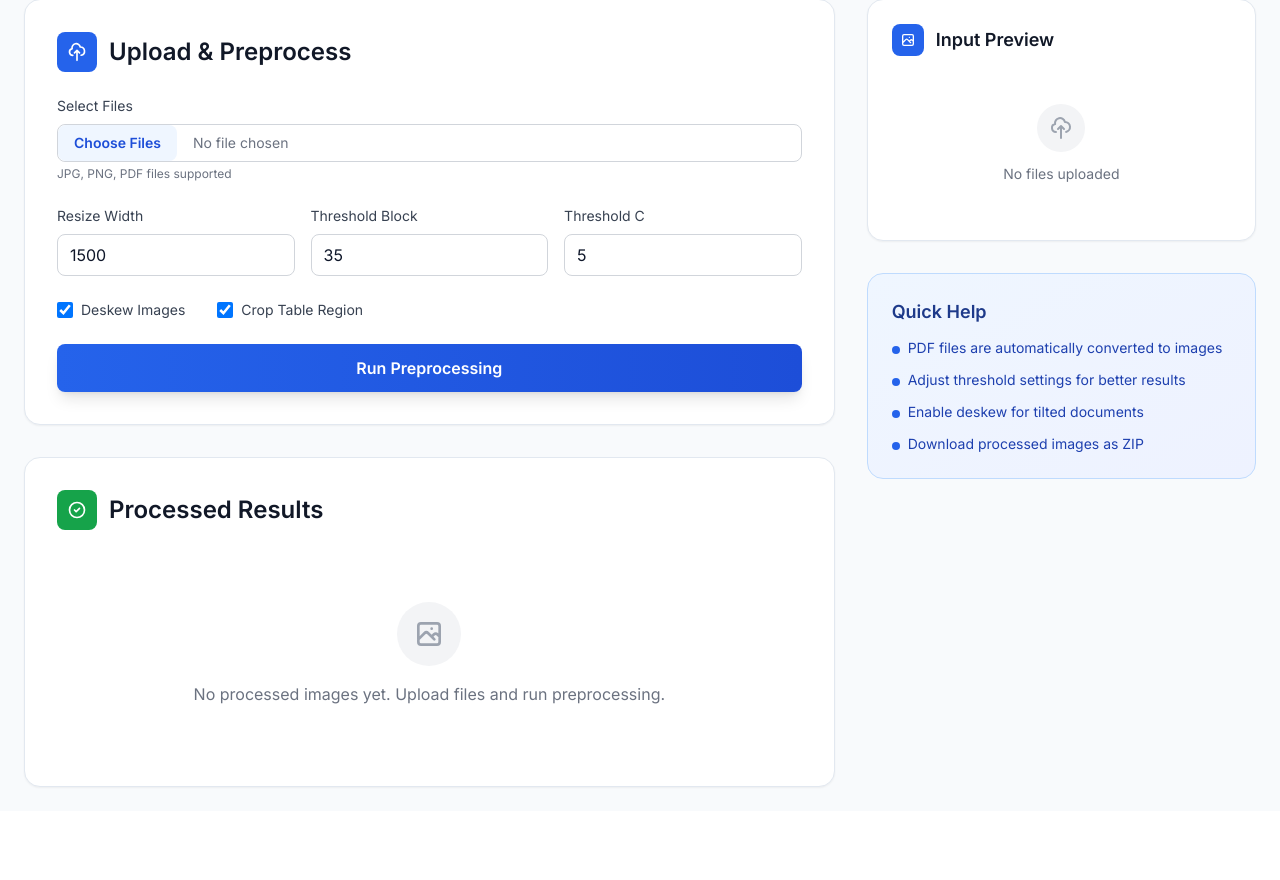
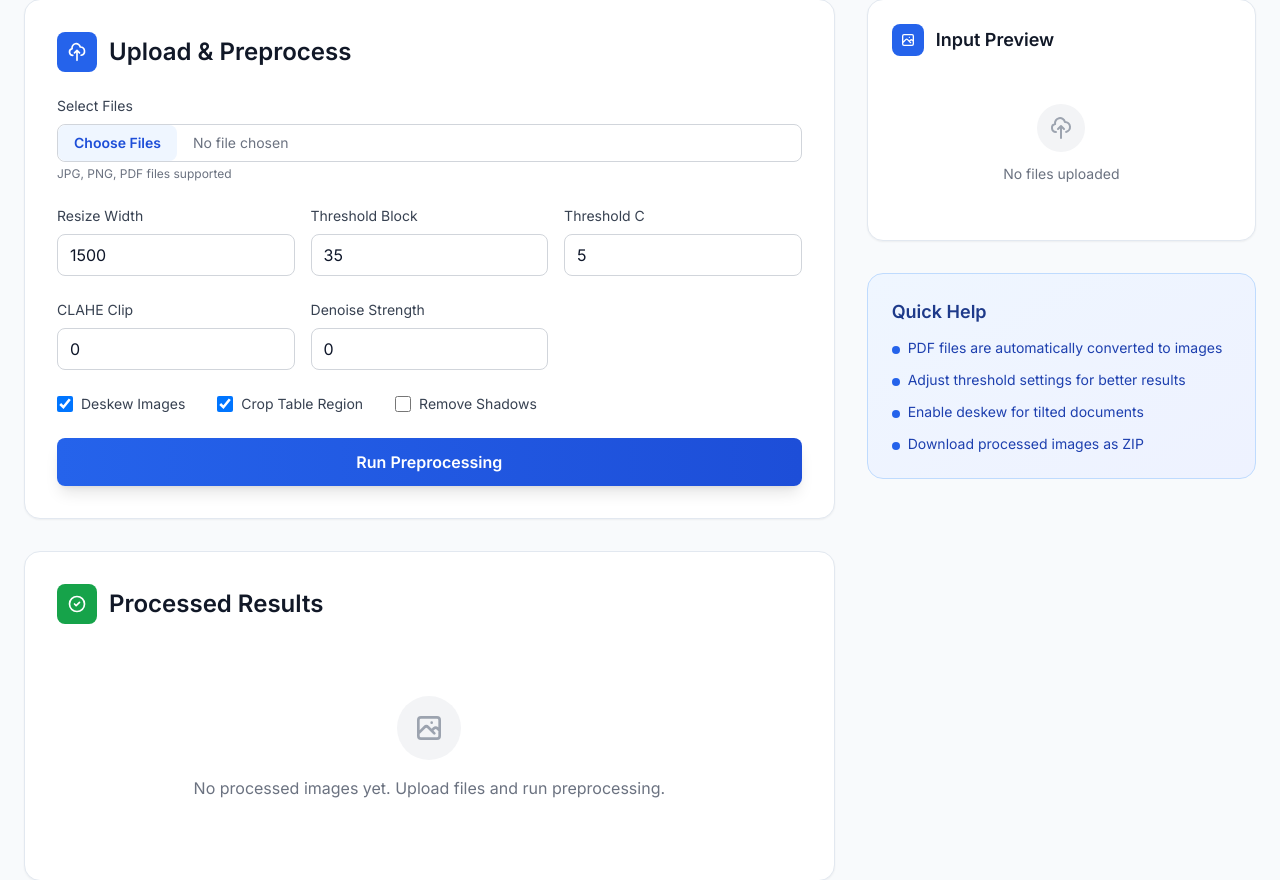
Before and after one commit to Krishnaraj-06/CodeBlood, a Flask app: page /dashboard in a window 1280 px wide. Shown: the part 324-1204 px from the top of the page. Before the commit the page ends 1112 px from the top, so only its background shows below. Run offline with Flask 3, Linux system fonts and the light colour scheme; some libraries are stand-ins or nearby versions.

Commit message:
Added Changes

```diff
--- a/server.py
+++ b/server.py
@@ -63,6 +63,9 @@ def process():
 		adaptive_c = int(request.form.get("adaptive_c", 5))
 		deskew = request.form.get("deskew") == "on"
 		crop_table = request.form.get("crop_table") == "on"
+		remove_shadow = request.form.get("remove_shadow") == "on"
+		clahe_clip = float(request.form.get("clahe_clip", 0))
+		denoise_strength = int(request.form.get("denoise_strength", 0))
 
 		if not files or all(f.filename == '' for f in files):
 			flash("Please upload at least one file.", "error")
@@ -100,6 +103,9 @@ def process():
 					adaptive_block=adaptive_block,
 					adaptive_c=adaptive_c,
 					deskew=deskew,
+					remove_shadow=remove_shadow,
+					clahe_clip=clahe_clip,
+					denoise_strength=denoise_strength,
 				)
 				if crop_table:
 					cv_processed = detect_and_crop_table_region(cv_processed)
@@ -138,6 +144,9 @@ def process():
 				adaptive_c=adaptive_c,
 				deskew=deskew,
 				crop_table=crop_table,
+				remove_shadow=remove_shadow,
+				clahe_clip=clahe_clip,
+				denoise_strength=denoise_strength,
 			),
 		)
 	except Exception as e:
--- a/templates/dashboard.html
+++ b/templates/dashboard.html
@@ -103,6 +103,19 @@
 					</div>
 				</div>
 
+				<div class="grid md:grid-cols-3 gap-4">
+					<div>
+						<label class="block text-sm font-medium text-gray-700 mb-2">CLAHE Clip</label>
+						<input type="number" step="0.1" min="0" max="8" name="clahe_clip" value="{{ settings.clahe_clip if settings.clahe_clip is defined else 0 }}"
+							   class="w-full border border-gray-300 rounded-lg px-3 py-2 focus:ring-2 focus:ring-blue-500 focus:border-blue-500" />
+					</div>
+					<div>
+						<label class="block text-sm font-medium text-gray-700 mb-2">Denoise Strength</label>
+						<input type="number" min="0" max="30" name="denoise_strength" value="{{ settings.denoise_strength if settings.denoise_strength is defined else 0 }}"
+							   class="w-full border border-gray-300 rounded-lg px-3 py-2 focus:ring-2 focus:ring-blue-500 focus:border-blue-500" />
+					</div>
+				</div>
+
 				<div class="flex items-center gap-8">
 					<label class="inline-flex items-center gap-2">
 						<input type="checkbox" name="deskew" {% if settings.deskew %}checked{% endif %}
@@ -113,6 +126,11 @@
 						<input type="checkbox" name="crop_table" {% if settings.crop_table %}checked{% endif %}
 							   class="w-4 h-4 text-blue-600 border-gray-300 rounded focus:ring-blue-500" />
 						<span class="text-sm font-medium text-gray-700">Crop Table Region</span>
+					</label>
+					<label class="inline-flex items-center gap-2">
+						<input type="checkbox" name="remove_shadow" {% if settings.remove_shadow %}checked{% endif %}
+							   class="w-4 h-4 text-blue-600 border-gray-300 rounded focus:ring-blue-500" />
+						<span class="text-sm font-medium text-gray-700">Remove Shadows</span>
 					</label>
 				</div>
 
```
Also changed, not shown: preprocessing/image_utils.py (+30 -7 lines), static/runs/35d3a32a/cleaned/cleaned_01.png (added), static/runs/35d3a32a/input/input_01.png (added), static/runs/7bdb46de/cleaned/cleaned_01.png (added), static/runs/7bdb46de/input/input_01.png (added), static/runs/d7c1bc99/cleaned/cleaned_01.png (added), static/runs/d7c1bc99/input/input_01.png (added).
